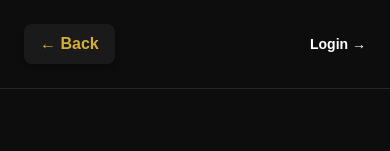
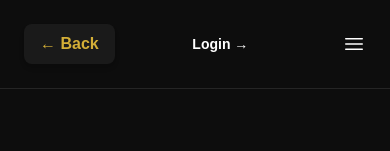
Before and after one commit to Butrint27/AutoNest, a Next.js app in the folder frontend/autonest_frontend/: page /services in a window 390 px wide. Shown: the top 151 px of the page. Built offline with nearby package versions, Linux system fonts and the light colour scheme.

Commit message:
fixing the header again in the services

```diff
--- a/frontend/autonest_frontend/components/main_components/services_page_components/ServicesComponents.tsx
+++ b/frontend/autonest_frontend/components/main_components/services_page_components/ServicesComponents.tsx
@@ -243,19 +243,22 @@ export default function ServicesComponents() {
     <div className="bg-[#0D0D0D] text-white min-h-screen flex flex-col">
       {/* HEADER */}
       <header className="border-b border-white/10">
-        <nav className="flex items-center justify-between p-6 lg:px-8 relative">
+  <nav className="flex items-center justify-between p-6 lg:px-16 relative">
+
+    {/* LEFT: Back Button */}
     <Link href="/">
       <span className="flex items-center bg-[#1a1a1a] hover:bg-[#2c2c2c] text-[#D4AF37] font-semibold px-4 py-2 rounded-lg shadow-md cursor-pointer transition">
         ← Back
       </span>
     </Link>
 
-          <ul className="hidden lg:flex absolute left-1/2 gap-6">
+    {/* CENTER: Navigation */}
+    <ul className="hidden lg:flex gap-8 mx-auto">
       {navigation.map((nav) => (
         <li key={nav.name}>
           <Link
             href={nav.href}
-                  className="text-sm uppercase text-white hover:text-[#D4AF37]"
+            className="text-sm uppercase text-white hover:text-[#D4AF37] transition"
           >
             {nav.name}
           </Link>
@@ -263,13 +266,45 @@ export default function ServicesComponents() {
       ))}
     </ul>
 
+    {/* RIGHT: Login/Logout */}
     <button
       onClick={() => setIsLoggedIn(!isLoggedIn)}
-            className="text-sm font-semibold hover:text-[#D4AF37]"
+      className="text-sm font-semibold hover:text-[#D4AF37] transition"
     >
       {isLoggedIn ? 'Logout →' : 'Login →'}
     </button>
+
+    {/* MOBILE MENU BUTTON */}
+    <button
+      className="lg:hidden ml-4"
+      onClick={() => setMobileMenuOpen(!mobileMenuOpen)}
+    >
+      {mobileMenuOpen ? (
+        <XMarkIcon className="h-6 w-6 text-white" />
+      ) : (
+        <Bars3Icon className="h-6 w-6 text-white" />
+      )}
+    </button>
   </nav>
+
+  {/* MOBILE MENU */}
+  {mobileMenuOpen && (
+    <div className="lg:hidden bg-[#1a1a1a] p-4">
+      <ul className="flex flex-col gap-4">
+        {navigation.map((nav) => (
+          <li key={nav.name}>
+            <Link
+              href={nav.href}
+              className="text-white text-base hover:text-[#D4AF37] transition"
+              onClick={() => setMobileMenuOpen(false)}
+            >
+              {nav.name}
+            </Link>
+          </li>
+        ))}
+      </ul>
+    </div>
+  )}
 </header>
 
       {/* FORM */}
```
Lines whose indentation alone changed are shown as unchanged.
